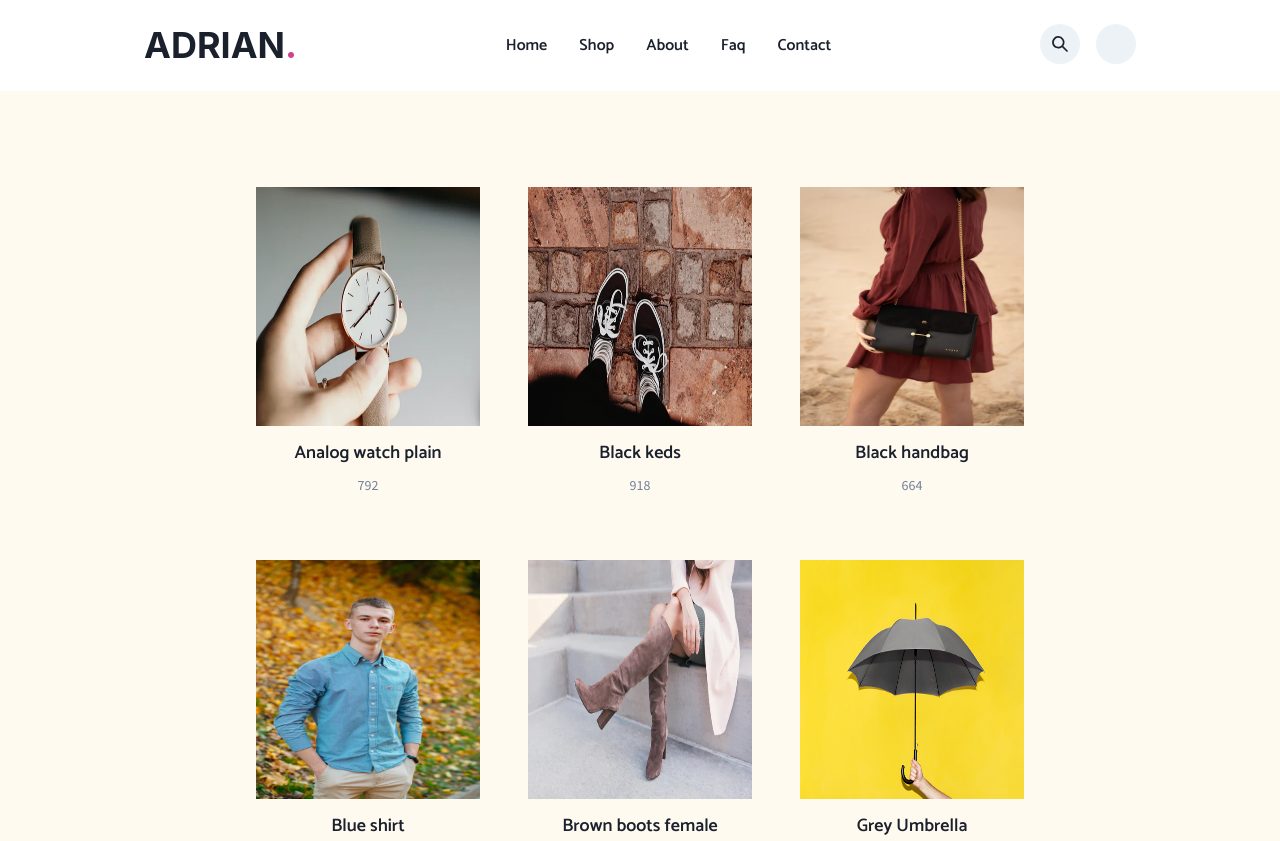
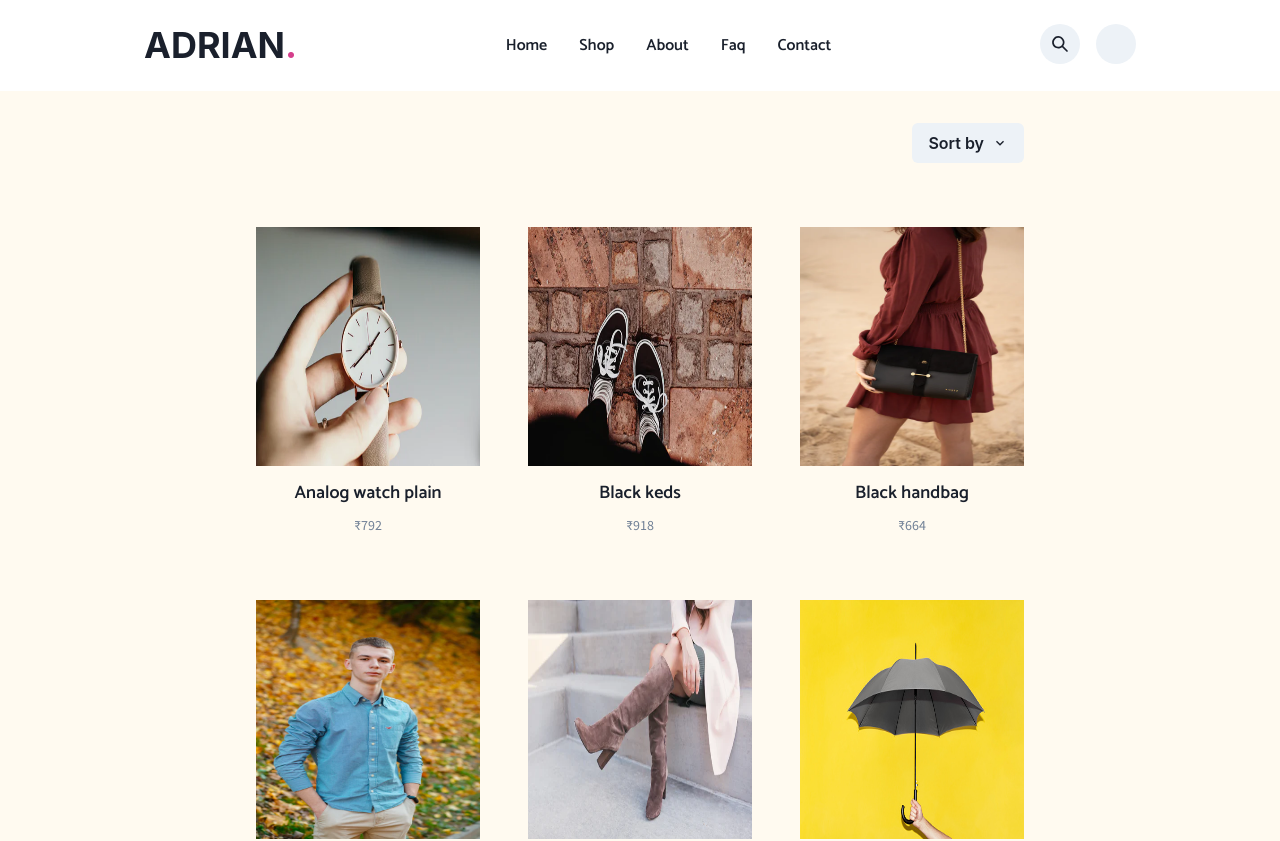
Before and after one commit to aniruddha-jafa/ecommerce-app, a Next.js app in the folder frontend/: page / in a window 1280 px wide. Shown: the top 841 px of the page. Built offline with nearby package versions, Linux system fonts and the light colour scheme; no server answers; some icons are missing.

Commit message:
first draft for products grid sort feature

```diff
--- a/frontend/package.json
+++ b/frontend/package.json
@@ -18,6 +18,7 @@
     "formik": "^2.2.9",
     "framer-motion": "^6",
     "immer": "^9.0.14",
+    "lodash": "^4.17.21",
     "next": "12.1.6",
     "react": "18.1.0",
     "react-dom": "18.1.0",
--- a/frontend/src/components/ProductGrid/index.tsx
+++ b/frontend/src/components/ProductGrid/index.tsx
@@ -1,13 +1,79 @@
+import { useState, useEffect } from 'react'
+import sortBy from 'lodash/sortBy'
+
 // components
-import { Container, SimpleGrid } from '@chakra-ui/react'
+import {
+  Button,
+  Box,
+  Container,
+  SimpleGrid,
+  Menu,
+  MenuButton,
+  MenuOptionGroup,
+  MenuItemOption,
+  MenuList,
+  MenuItem,
+} from '@chakra-ui/react'
 import ProductGridItem from 'components/ProductGridItem'
+import { ChevronDownIcon } from '@chakra-ui/icons'
 
 // data
 import { useGetProducts } from 'hooks'
+
+import type { ProductGridItem as ProductGridItemType } from 'types/product'
+import type { Dispatch, SetStateAction } from 'react'
 // ----------------------------------------------------------------
+
+type sortOpts = 'name' | 'price' | 'review' | 'none'
+
+const SORT_BY = {
+  none: (arr: ProductGridItemType[]) => arr,
+  name: (arr: ProductGridItemType[]) => sortBy(arr, 'name'),
+  price: (arr: ProductGridItemType[]) => sortBy(arr, 'currentPrice'),
+  review: (arr: ProductGridItemType[]) => sortBy(arr, 'reviews'),
+}
+
+type sortMenuProps = {
+  setSort: Dispatch<SetStateAction<sortOpts>>
+}
+
+const SortMenu = ({ setSort }: sortMenuProps) => {
+  return (
+    <Box display='flex' justifyContent='end'>
+      <Menu closeOnSelect={false}>
+        <MenuButton as={Button} rightIcon={<ChevronDownIcon />}>
+          Sort by
+        </MenuButton>
+        <MenuList>
+          <MenuOptionGroup defaultValue='' type='radio'>
+            <MenuItemOption value='NAME' onClick={() => setSort('name')}>
+              Name
+            </MenuItemOption>
+            <MenuItemOption value='PRICE' onClick={() => setSort('price')}>
+              Price: Low to High
+            </MenuItemOption>
+            <MenuItemOption value='REVIEW' onClick={() => setSort('review')}>
+              Avg. review
+            </MenuItemOption>
+          </MenuOptionGroup>
+        </MenuList>
+      </Menu>
+    </Box>
+  )
+}
 
 function Main() {
   const { products = [], error } = useGetProducts()
+
+  const [sort, setSort] = useState<sortOpts>('none')
+  const [sortedProducts, setSortedProducts] = useState(products)
+
+  useEffect(() => {
+    const sortFunc = SORT_BY[sort]
+    // console.debug('Sort toggled to ' + sort)
+    const sortedList = sortFunc(products)
+    setSortedProducts(sortedList)
+  }, [sort, products])
 
   if (error) {
     console.error(error)
@@ -17,26 +83,30 @@ function Main() {
 
   return (
     <>
-      <Container minW='100%' px={{ base: 2, md: 64 }}>
+      <Container minW='100%' px={{ base: 2, md: 64 }} py={8}>
+        <SortMenu setSort={setSort} />
         <SimpleGrid
           columns={{ base: 1, md: 3 }}
           spacingX={12}
           spacingY={16}
-          py={24}
-          // px={{ base: 2, md: 64 }}
+          py={16}
           placeItems='center'
           // border='solid 1px blue'
         >
-          {products &&
-            products.map(({ name, currentPrice, imagePath, id }) => (
+          {sortedProducts &&
+            sortedProducts.map(
+              ({ name, currentPrice, currency, rating, imagePath, id }) => (
                 <ProductGridItem
                   key={id}
                   name={name}
                   currentPrice={currentPrice}
+                  rating={rating}
+                  currency={currency}
                   imagePath={imagePath}
                   id={id}
                 />
-            ))}
+              )
+            )}
         </SimpleGrid>
       </Container>
     </>
--- a/frontend/src/components/ProductGridItem/index.tsx
+++ b/frontend/src/components/ProductGridItem/index.tsx
@@ -1,13 +1,31 @@
 import { LinkBox, LinkOverlay, Text, VStack } from '@chakra-ui/react'
 import Image from 'next/image'
 import { ProductGridItem } from 'types/product'
+
+const getCurrencySymbol = (currency: string): string => {
+  switch (currency) {
+    case 'INR':
+      return '₹'
+    case 'USD':
+      return '$'
+    default:
+      return ''
+  }
+}
 
 /**
  * @todo
  * - [ ] show cart icon on hover
  */
-function Main({ name, currentPrice, imagePath, id }: ProductGridItem) {
+function Main({
+  name,
+  currentPrice,
+  currency,
+  imagePath,
+  id,
+}: ProductGridItem) {
   const link = `/product/${id}`
+  const currencySymbol = getCurrencySymbol(currency)
   return (
     <VStack>
       <LinkBox>
@@ -31,7 +49,7 @@ function Main({ name, currentPrice, imagePath, id }: ProductGridItem) {
         color='gray.500'
       >
         {/* <LinkOverlay href={link}> */}
-        {currentPrice}
+        {currencySymbol + currentPrice}
         {/* </LinkOverlay> */}
       </Text>
     </VStack>
--- a/frontend/src/types/product.ts
+++ b/frontend/src/types/product.ts
@@ -4,5 +4,5 @@ import type { ProductItem } from 'mock-data/products'
 
 export type ProductGridItem = Pick<
   ProductItem,
-  'name' | 'currentPrice' | 'imagePath' | 'id'
+  'name' | 'currentPrice' | 'imagePath' | 'currency' | 'rating' | 'id'
 >
```
Also changed, not shown: 1 other file (tests, documents, lock files or other folders). Lines whose indentation alone changed are shown as unchanged.
